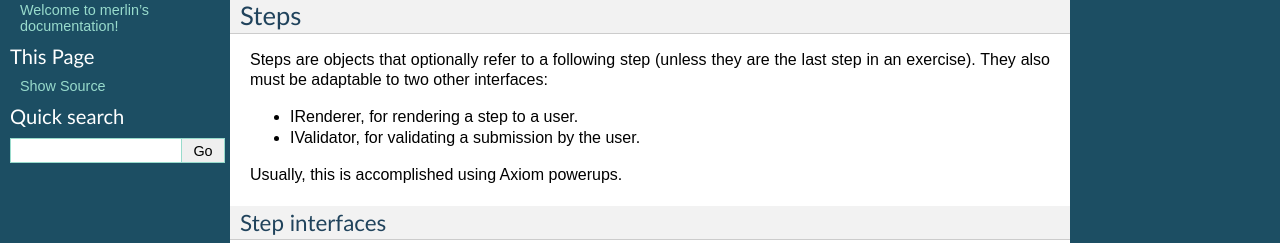
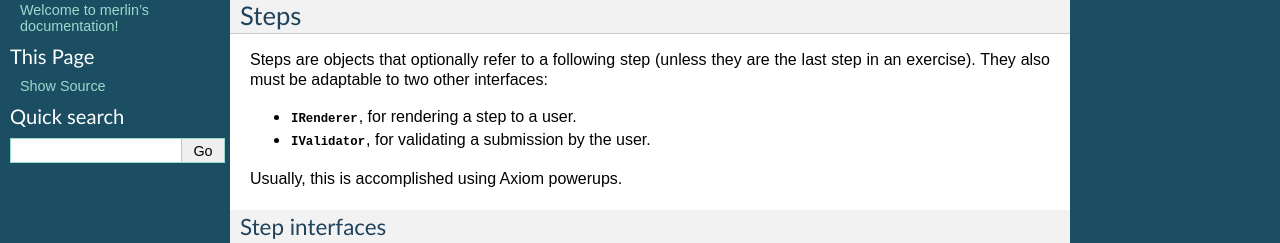
Before and after one commit to crypto101/merlyn, a Sphinx documentation site: the page built from docs/exercises.rst, in a window 1280 px wide, cut to the strip 0-403 px from the top of the page. Shown: the part 157-400 px from the top of the strip. Built offline with Sphinx 7.4.7, drawn with Linux system fonts in a browser that asks for light colours; the version number is read from the project's files by our own code; part of the change alters nothing that is shown.

```diff
--- a/docs/exercises.rst
+++ b/docs/exercises.rst
@@ -13,8 +13,10 @@ Steps are objects that optionally refer to a following step (unless
 they are the last step in an exercise). They also must be adaptable to
 two other interfaces:
 
-- IRenderer, for rendering a step to a user.
-- IValidator, for validating a submission by the user.
+- :py:class:`IRenderer<merlin.interfaces.IRenderer>`, for rendering a
+  step to a user.
+- :py:class:`IValidator<merlin.interfaces.IValidator>`, for validating
+  a submission by the user.
 
 Usually, this is accomplished using Axiom powerups.
 
```
